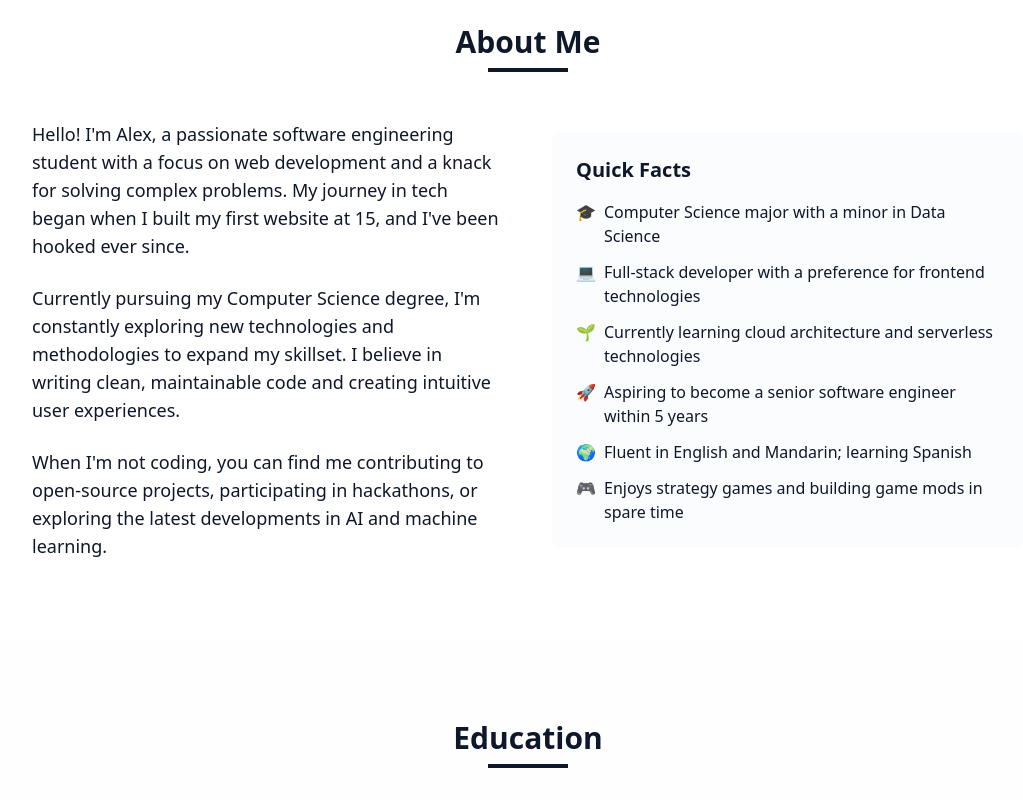
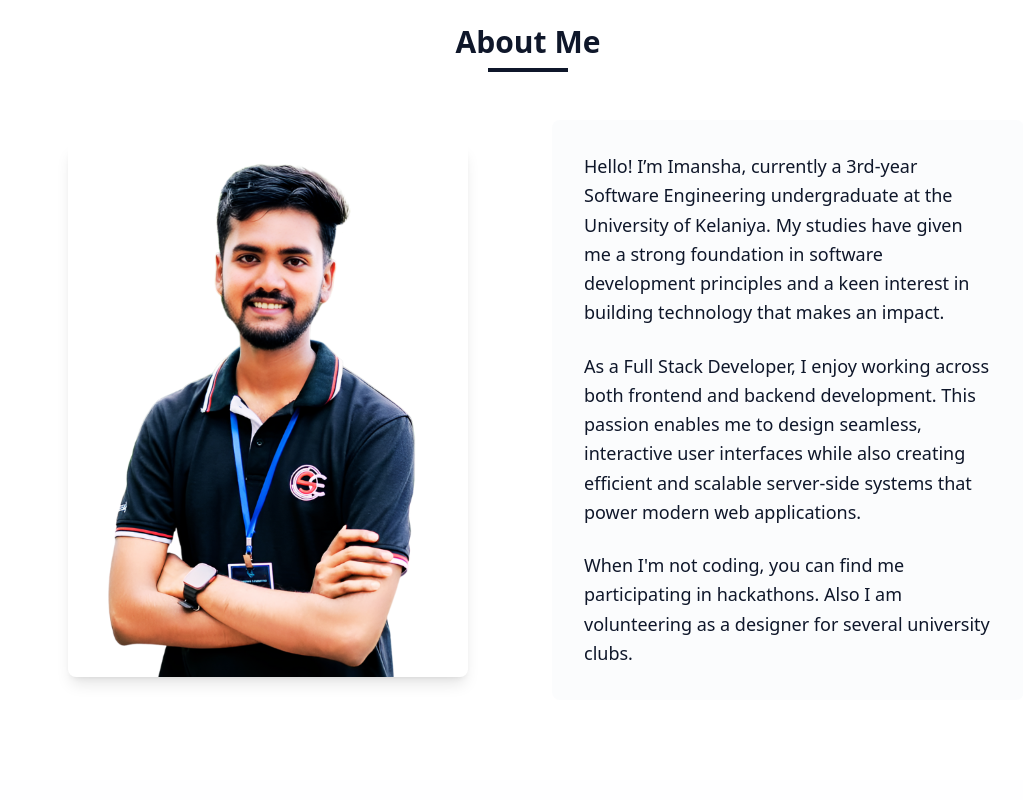
Before and after one commit to ima-69/Imansha-s-Portfolio, a React app: page / in a window 1280 px wide. Shown: the part 920-1720 px from the top of the page, without its empty margins (112-1135 px from the left). Built offline with nearby package versions, Linux system fonts and the light colour scheme; the HTML template or start-up script is replaced by a standard one.

Commit message:
created aboutme section

```diff
--- a/src/components/About.tsx
+++ b/src/components/About.tsx
@@ -1,71 +1,44 @@
-import React from 'react';
+import React from "react";
+import aboutMe from '../assets/aboutme.png';
+
 export function About() {
-  return <section id="about" className="py-20 bg-background">
+  return (
+    <section id="about" className="py-20 bg-background">
       <div className="container max-w-5xl mx-auto px-4">
         <div className="text-center mb-12">
           <h2 className="text-3xl font-bold mb-2">About Me</h2>
           <div className="w-20 h-1 bg-primary mx-auto"></div>
         </div>
         <div className="grid md:grid-cols-2 gap-12 items-center">
-          <div className="space-y-6">
-            <p className="text-lg">
-              Hello! I'm Alex, a passionate software engineering student with a
-              focus on web development and a knack for solving complex problems.
-              My journey in tech began when I built my first website at 15, and
-              I've been hooked ever since.
+          {/* Image hidden on mobile, larger max width on desktop */}
+          <div className="hidden md:flex justify-center">
+            <img
+              src={aboutMe}
+              alt="Imansha Dilshan"
+              className="rounded-lg shadow-lg max-w-[400px] w-full h-auto object-cover"
+            />
+          </div>
+          {/* Text content with padding and max width */}
+          <div className="bg-secondary/30 p-8 rounded-lg max-w-2xl mx-auto">
+            <p className="text-lg leading-relaxed">
+              Hello! I’m Imansha, currently a 3rd-year Software Engineering
+              undergraduate at the University of Kelaniya. My studies have given
+              me a strong foundation in software development principles and a keen
+              interest in building technology that makes an impact.
             </p>
-            <p className="text-lg">
-              Currently pursuing my Computer Science degree, I'm constantly
-              exploring new technologies and methodologies to expand my
-              skillset. I believe in writing clean, maintainable code and
-              creating intuitive user experiences.
+            <p className="text-lg leading-relaxed mt-6">
+              As a Full Stack Developer, I enjoy working across both frontend and
+              backend development. This passion enables me to design seamless,
+              interactive user interfaces while also creating efficient and scalable
+              server-side systems that power modern web applications.
             </p>
-            <p className="text-lg">
-              When I'm not coding, you can find me contributing to open-source
-              projects, participating in hackathons, or exploring the latest
-              developments in AI and machine learning.
+            <p className="text-lg leading-relaxed mt-6">
+              When I'm not coding, you can find me participating in hackathons.
+              Also I am volunteering as a designer for several university clubs.
             </p>
-          </div>
-          <div className="bg-secondary/30 p-6 rounded-lg">
-            <h3 className="text-xl font-semibold mb-4">Quick Facts</h3>
-            <ul className="space-y-3">
-              <li className="flex items-start">
-                <span className="font-medium mr-2">🎓</span>
-                <span>Computer Science major with a minor in Data Science</span>
-              </li>
-              <li className="flex items-start">
-                <span className="font-medium mr-2">💻</span>
-                <span>
-                  Full-stack developer with a preference for frontend
-                  technologies
-                </span>
-              </li>
-              <li className="flex items-start">
-                <span className="font-medium mr-2">🌱</span>
-                <span>
-                  Currently learning cloud architecture and serverless
-                  technologies
-                </span>
-              </li>
-              <li className="flex items-start">
-                <span className="font-medium mr-2">🚀</span>
-                <span>
-                  Aspiring to become a senior software engineer within 5 years
-                </span>
-              </li>
-              <li className="flex items-start">
-                <span className="font-medium mr-2">🌍</span>
-                <span>Fluent in English and Mandarin; learning Spanish</span>
-              </li>
-              <li className="flex items-start">
-                <span className="font-medium mr-2">🎮</span>
-                <span>
-                  Enjoys strategy games and building game mods in spare time
-                </span>
-              </li>
-            </ul>
           </div>
         </div>
       </div>
-    </section>;
+    </section>
+  );
 }
```
Also changed, not shown: src/assets/aboutme.png (added).
